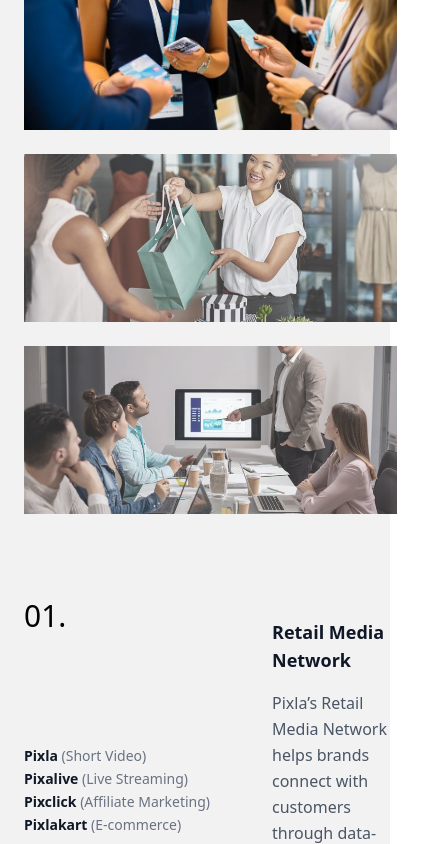
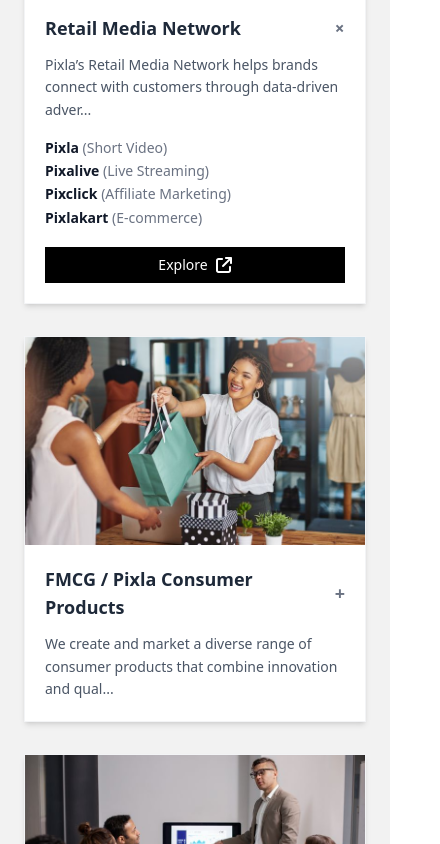
Before and after one commit to pixalivetech/Pixla_Group, a React (Vite) app: page / in a window 390 px wide. Shown: the part 2160-3004 px from the top of the page, 440 px wide, since content can reach past the window. Built offline with nearby package versions, Linux system fonts and the light colour scheme.

Commit message:
SHIBU MOBILE VIEW

```diff
--- a/src/Components/Home/Acadamy.jsx
+++ b/src/Components/Home/Acadamy.jsx
@@ -28,20 +28,21 @@
 
   return (
     <section className="bg-[#f2f2f2] py-16 px-6 md:px-24 md:py-24 font-sans">
-      {/* Header */}
-      <div className="flex flex-col md:flex-row md:items-center md:justify-between gap- mb-12">
+      {/* Header - MODIFIED for Mobile Center */}
+      <div className="flex flex-col md:flex-row md:items-center md:justify-between gap- mb-12 items-center text-center">
         <h4 className="text-gray-500 text-sm md:text-lg inline-block border-b-2 border-gray-200 font-medium mb-1 cursor-pointer">
           Our Academy Program
         </h4>
-        <p className="text-black font-semibold text-lg md:text-2xl max-w-2xl text-left md:text-left mr-56">
-         Innovative Programs Designed For Future
+        <p className="text-black font-semibold text-lg md:text-2xl max-w-2xl text-center md:text-left md:mr-56">
+          Innovative Programs Designed For Future
         </p>
       </div>
 
       {/* Content Section */}
       <div className="flex flex-col md:flex-row gap-15">
-        {/* Left Image */}
-        <div className="md:w-1/3">
+
+        {/* Left Image - MODIFIED for Mobile Center */}
+        <div className="md:w-1/3 flex justify-center md:justify-start mb-8 md:mb-0">
           <img
             src={DivisionImage}
             alt="Division"
--- a/src/Components/Home/Blog.jsx
+++ b/src/Components/Home/Blog.jsx
@@ -42,7 +42,7 @@
         {/* top row: left label + center intro */}
         <div className="flex flex-col md:flex-row items-start md:items-center justify-between gap-42 mb-12">
           <div className="md:w-1/4">
-            <p className="inline-block text-sm md:text-lg border-b-2 border-gray-200 text-gray-500 font-medium mb-1 cursor-pointer">Blogs &amp; Insights</p>
+            <p className="inline-block border-b-2 border-gray-200 text-gray-500 font-medium  cursor-pointer">Blogs &amp; Insights</p>
           </div>
 
           <div className="md:w-3/4">
--- a/src/Components/Home/Partner.jsx
+++ b/src/Components/Home/Partner.jsx
@@ -17,9 +17,12 @@
           {/* Left: Image with soft gray background */}
           <div className="lg:w-1/2 flex justify-center lg:justify-start">
             {/* Soft gray background container */}
-            <div className="relative bg-gray-200  flex justify-center items-start h-[330px] w-[320px]">
+            {/* Added lg:overflow-visible to allow the image to spill out on desktop only */}
+            {/* The default is overflow-hidden for mobile to contain the image */ }
+            <div className="relative bg-gray-200 flex justify-center items-center lg:items-start h-[330px] w-[320px] overflow-hidden lg:overflow-visible">
               {/* Image inside separate div */}
-              <div className="mt-20 -mr-40">
+              {/* The aggressive positioning is restored here, but the container's overflow handles mobile */}
+              <div className="lg:mt-20 lg:-mr-40 mt-10">
                 <img
                   src={handshakeImage}
                   alt="Partners shaking hands"
@@ -44,15 +47,15 @@
 
             <ul className="space-y-4 text-lg max-w-md text-black">
               <li className="flex items-start gap-3">
-                <span className="flex-none  text-2xl font-extrabold">•</span>
+                <span className="flex-none text-2xl font-extrabold">•</span>
                 <span className="font-semibold" >Retail Media Network</span>
               </li>
               <li className="flex items-start gap-3">
-                <span className="flex-none  text-2xl font-extrabold">•</span>
+                <span className="flex-none text-2xl font-extrabold">•</span>
                 <span className="font-semibold">FMCG / Pixla Consumer Products</span>
               </li>
               <li className="flex items-start gap-3">
-                <span className="flex-none  text-2xl font-extrabold">•</span>
+                <span className="flex-none text-2xl font-extrabold">•</span>
                 <span className="font-semibold">IT Services – Technology solutions</span>
               </li>
             </ul>
--- a/src/Components/Home/Products.jsx
+++ b/src/Components/Home/Products.jsx
@@ -61,7 +61,7 @@
         {services.map((item, idx) => (
           <div
             key={idx}
-            className="bg-gray-900 rounded-lg overflow-hidden flex flex-col justify-between shadow-lg hover:shadow-xl transition-shadow duration-300"
+            className="  overflow-hidden flex flex-col justify-between shadow-lg hover:shadow-xl transition-shadow duration-300"
           >
             {/* Icon */}
             <div className="p-4 flex justify-start">
--- a/src/Components/Home/division.jsx
+++ b/src/Components/Home/division.jsx
@@ -1,4 +1,5 @@
 import React, { useState } from "react";
+import { motion, AnimatePresence } from "framer-motion";
 import { FaArrowUpRightFromSquare } from "react-icons/fa6";
 import Div1 from "./../../assets/Home/div1.png";
 import Div2 from "./../../assets/Home/div2.png";
@@ -30,7 +31,7 @@
         { name: "PixTaste", desc: "Food & Beverage" },
         { name: "PixGlow", desc: "Personal Care" },
         { name: "PixHome", desc: "Home Essentials" },
-        { name: "PixKart", desc: "Ecommers" },
+        { name: "PixKart", desc: "Ecommerce" },
       ],
       img: Div2,
     },
@@ -52,23 +53,22 @@
   return (
     <section className="bg-[#f2f2f2] px-6 md:px-24 py-16 md:py-24 font-sans">
       {/* Header */}
-      <div className="flex justify-end items-end pb-8 border-b-2 border-gray-200 ml-85">
+    <div className="flex flex-col md:flex-row justify-center md:justify-end items-center md:items-end pb-8 border-b-2 border-gray-200 md:ml-85 text-center md:text-left gap-2">
   <div>
     <p className="inline-block text-sm md:text-lg border-b-2 border-gray-200 text-gray-500 font-medium mb-1 cursor-pointer">
       Our Divisions
     </p>
-          <h2 className="text-[22px] md:text-[26px] font-semibold  text-gray-800 leading-snug ">
+    <h2 className="text-[22px] md:text-[26px] font-semibold text-gray-800 leading-snug">
       Our divisions deliver specialized solutions to drive innovation,
       engagement, and growth
     </h2>
   </div>
-        <FaArrowUpRightFromSquare className="w-15 h-15 text-gray-700 mt-2" />
+  <FaArrowUpRightFromSquare className="w-6 h-6 text-gray-700 mt-2 md:mt-0" />
 </div>
-
-      {/* 🔥 Added wrapper with onMouseLeave to reset activeIndex */}
+      {/* ===== Desktop View ===== */}
       <div
-        className="mt-0 grid md:grid-cols-[300px_1fr] gap-10"
-        onMouseLeave={() => setActiveIndex(null)} // 👈 collapse when cursor leaves
+        className="hidden md:grid mt-0 grid-cols-[300px_1fr] gap-10"
+        onMouseLeave={() => setActiveIndex(null)}
       >
         {/* Left Images */}
         <div className="flex flex-col gap-6">
@@ -77,8 +77,8 @@
               <img
                 src={item.img}
                 alt={item.title}
-                onMouseEnter={() => setActiveIndex(idx)} // expand on hover
-                className={` w-full object-cover transition-all duration-700 cursor-pointer ${
+                onMouseEnter={() => setActiveIndex(idx)}
+                className={`w-full object-cover transition-all duration-700 cursor-pointer ${
                   activeIndex === idx
                     ? "h-76 opacity-100"
                     : "h-42 opacity-80 grayscale-[30%]"
@@ -99,9 +99,7 @@
               <div className="grid grid-cols-[200px_1fr] items-start gap-12">
                 {/* ID + Tags */}
                 <div className="flex flex-col items-start pt-3">
-                  <p className="text-3xl md:text-4xl font-medium ">
-                    {item.id}.
-                  </p>
+                  <p className="text-3xl md:text-4xl font-medium ">{item.id}.</p>
                   <br />
                   <br />
                   <br />
@@ -158,6 +156,84 @@
           ))}
         </div>
       </div>
+
+      {/* ===== Mobile View ===== */}
+      <div className="md:hidden flex flex-col gap-8 mt-10">
+        {divisions.map((item, idx) => (
+          <motion.div
+            key={idx}
+            initial={{ opacity: 0, y: 40 }}
+            animate={{ opacity: 1, y: 0 }}
+            transition={{ duration: 0.5, delay: idx * 0.15 }}
+            className="bg-white  shadow-md overflow-hidden border border-gray-100"
+          >
+            <motion.img
+              src={item.img}
+              alt={item.title}
+              className="w-full h-52 object-cover"
+              whileHover={{ scale: 1.05 }}
+              transition={{ duration: 0.4 }}
+            />
+
+            <div className="p-5">
+              <div
+                onClick={() =>
+                  setActiveIndex(activeIndex === idx ? null : idx)
+                }
+                className="flex justify-between items-center cursor-pointer"
+              >
+                <h3 className="text-lg font-semibold text-gray-800">{item.title}</h3>
+                <motion.span
+                  animate={{
+                    rotate: activeIndex === idx ? 45 : 0,
+                  }}
+                  className="text-gray-500 text-lg font-bold"
+                >
+                  +
+                </motion.span>
+              </div>
+
+              <p className="text-gray-600 text-sm mt-3 leading-relaxed">
+                {item.description.slice(0, 90)}...
+              </p>
+
+              <AnimatePresence>
+                {activeIndex === idx && (
+                  <motion.div
+                    key="content"
+                    initial={{ opacity: 0, scale: 0.98, y: -10 }}
+                    animate={{ opacity: 1, scale: 1, y: 0 }}
+                    exit={{ opacity: 0, scale: 0.95, y: -10 }}
+                    transition={{ duration: 0.4 }}
+                    className="mt-4"
+                  >
+                    <div className="space-y-1">
+                      {item.tags.map((tag, i) => (
+                        <p
+                          key={i}
+                          className="text-sm text-gray-600 leading-snug whitespace-nowrap"
+                        >
+                          <span className="font-semibold text-gray-900">{tag.name}</span>{" "}
+                          <span className="text-gray-500">({tag.desc})</span>
+                        </p>
+                      ))}
+                    </div>
+
+                    <motion.button
+                      whileHover={{ scale: 1.05 }}
+                      whileTap={{ scale: 0.95 }}
+                      className="mt-5 bg-black text-white text-sm px-6 py-2 w-full flex items-center justify-center gap-2  hover:bg-gray-800 transition-all"
+                    >
+                      Explore
+                      <FaArrowUpRightFromSquare className="w-4 h-4" />
+                    </motion.button>
+                  </motion.div>
+                )}
+              </AnimatePresence>
+            </div>
+          </motion.div>
+        ))}
+      </div>
     </section>
   );
 }
```
Also changed, not shown: src/Components/Home/Review.jsx (+16 -53 lines), 1 other file (tests, documents, lock files or other folders). Lines whose indentation alone changed are shown as unchanged.
